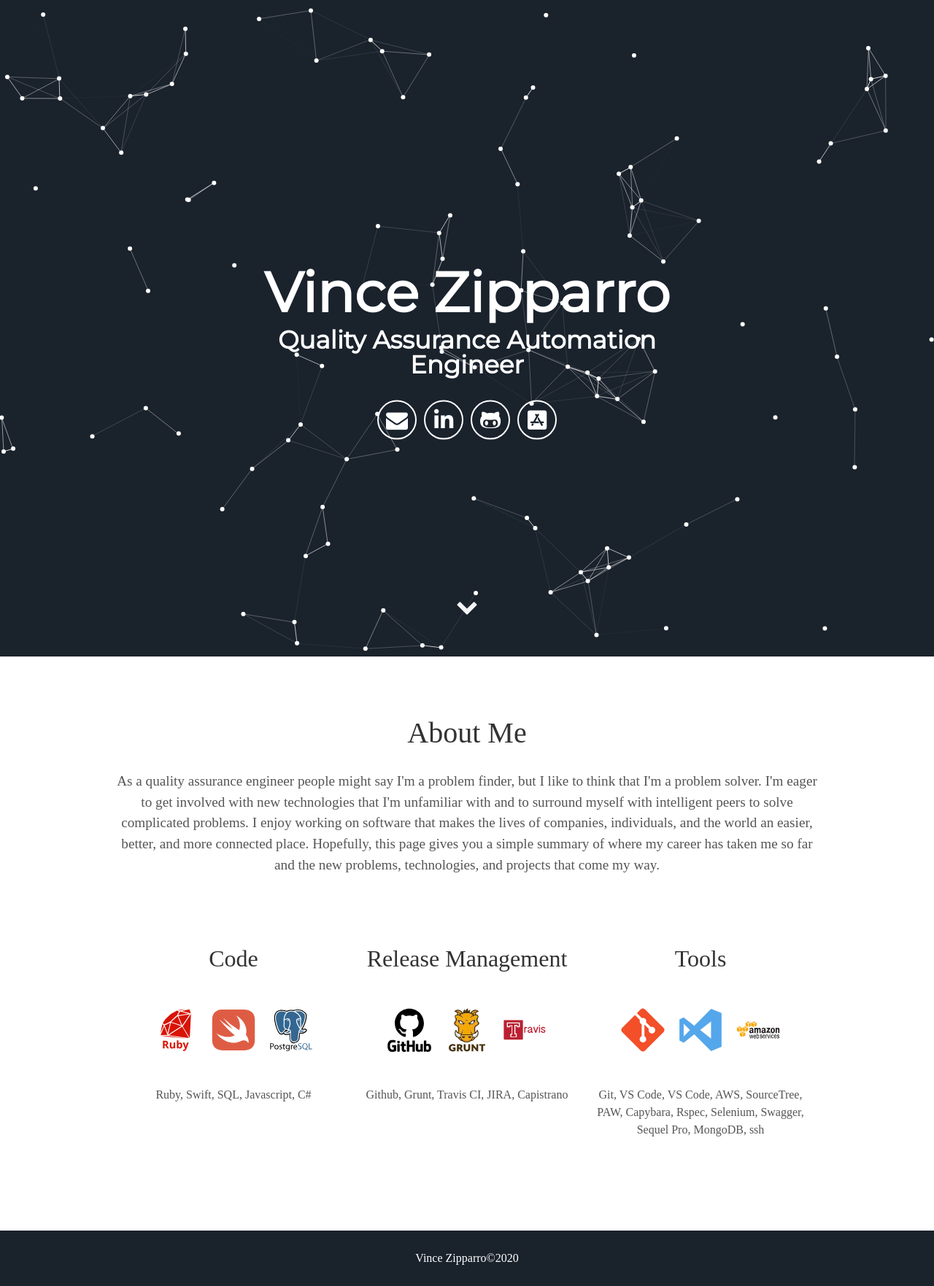
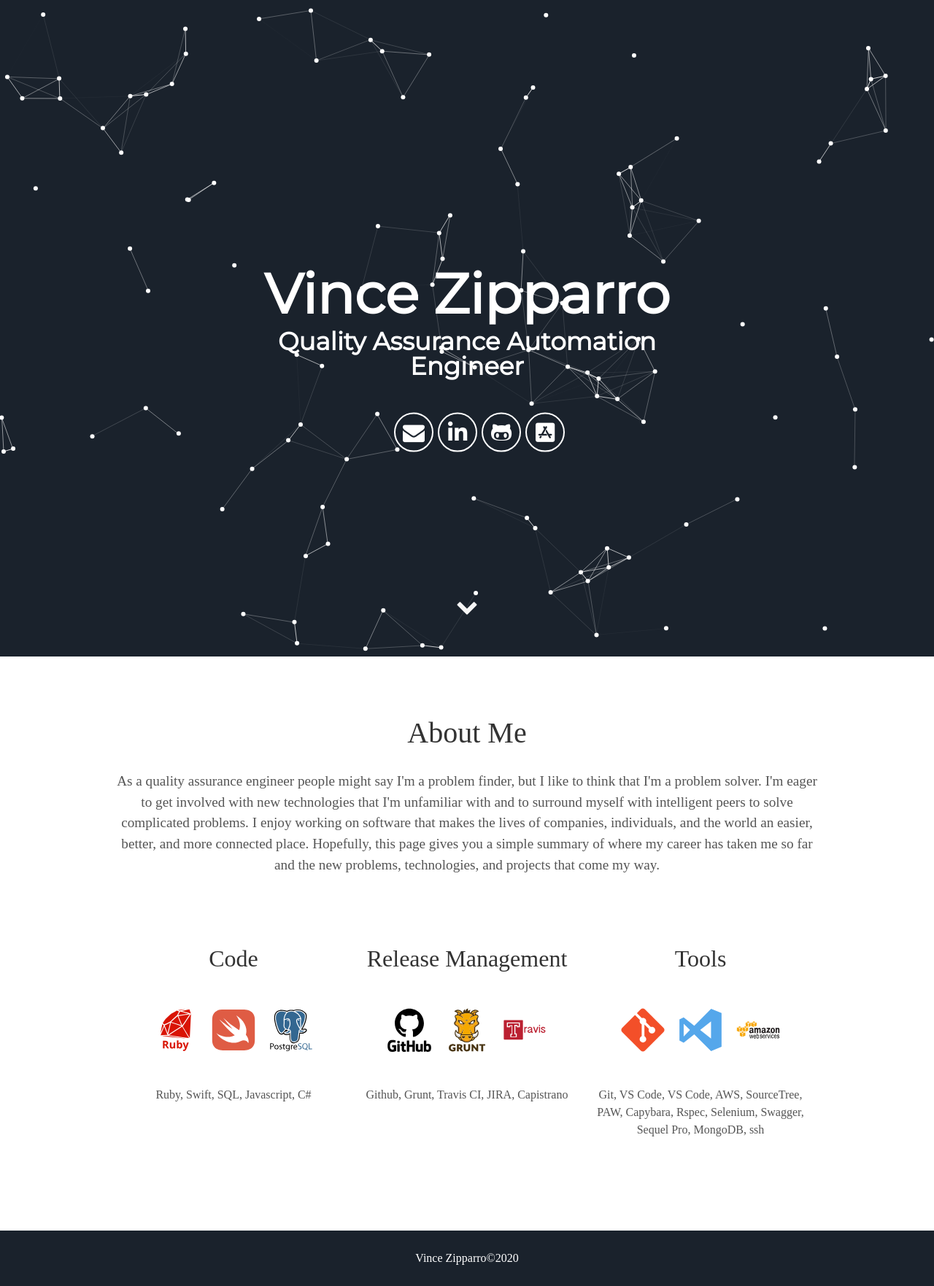
Before and after one commit to vincezipparro/vincezipparro.github.io, a Jekyll site: the page built from index.md, in a window 1280 px wide. Shown: the whole page at 73% size. Built offline with Jekyll 4.4.1, drawn with Linux system fonts in a browser that asks for light colours; nearby versions of some CDN libraries; some web fonts are replaced; our own code applies the rules of GitHub Pages for plain Markdown files.

Commit message:
add icon class

```diff
--- a/_includes/header.html
+++ b/_includes/header.html
@@ -5,10 +5,10 @@
         <span class="site-description">{{ site.user_title }}</span>
       </h1>
       <div class="header-icons">
-        <a aria-label="Send email" href="mailto:vincezipparro@gmail.com"><i class="icon fa fa-envelope"></i></a>
-        <a aria-label="My LinkedIn" target="_blank" href="https://www.linkedin.com/in/vince-zipparro-aba09959"><i class="icon fab fa-linkedin" aria-hidden="true"></i></a>
-        <a aria-label="My Github" target="_blank" href="https://github.com/vincezipparro"><i class="icon fab fa-github-alt" aria-hidden="true"></i></a>
-        <a aria-label="My App" target="_blank" href="https://apps.apple.com/us/app/bar-tabs/id1447581838"><i class="icon fab fa-app-store-ios" aria-hidden="true"></i></a>
+        <a class='icon' aria-label="Send email" href="mailto:vincezipparro@gmail.com"><i class="icon fa fa-envelope"></i></a>
+        <a class='icon' aria-label="My LinkedIn" target="_blank" href="https://www.linkedin.com/in/vince-zipparro-aba09959"><i class="icon fab fa-linkedin" aria-hidden="true"></i></a>
+        <a class='icon' aria-label="My Github" target="_blank" href="https://github.com/vincezipparro"><i class="icon fab fa-github-alt" aria-hidden="true"></i></a>
+        <a class='icon' aria-label="My App" target="_blank" href="https://apps.apple.com/us/app/bar-tabs/id1447581838"><i class="icon fab fa-app-store-ios" aria-hidden="true"></i></a>
       </div>
       <div class="header-links">
         <!-- <a class="link" href="#about" data-scroll>About Me</a> -->
```
